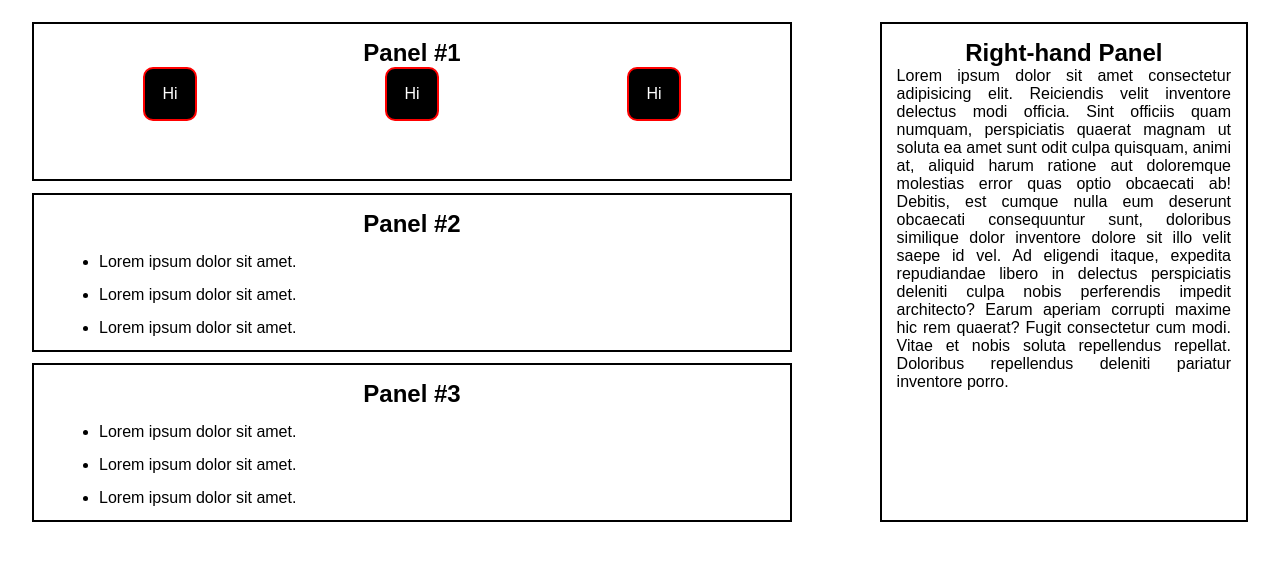
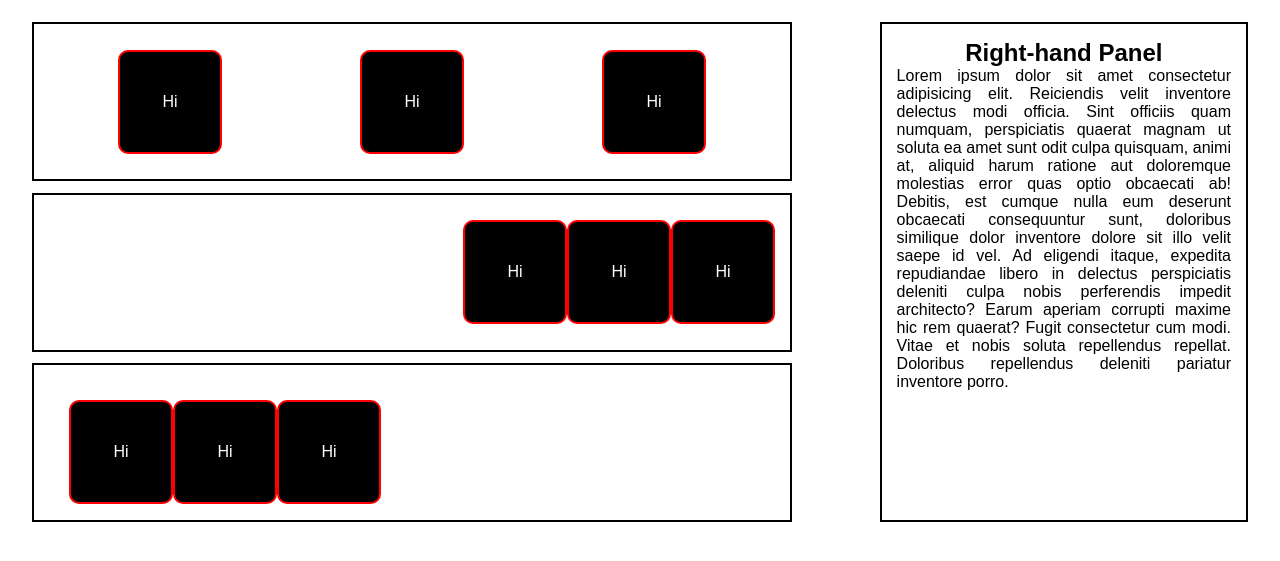
Before and after one commit to nmWolfe/flexbox_challenge_nology, a plain HTML site: page index.html in a window 1280 px wide. Shown: the part 53-614 px from the top of the page. Drawn offline with Linux system fonts and the light colour scheme.

Commit message:
nearly there... flexboxes moving...

```diff
--- a/index.html
+++ b/index.html
@@ -20,28 +20,28 @@
     <main>
       <div id="left-panel">
         <div class="card">
-          <h2>Panel #1</h2>
-          <div id="boxes">
+          <!--<h2>Panel #1</h2>-->
+          <div id="boxes_1">
             <div id="box">Hi</div>
             <div id="box">Hi</div>
             <div id="box">Hi</div>
           </div>
         </div>
         <div class="card">
-          <h2>Panel #2</h2>
-          <ul>
-            <li>Lorem ipsum dolor sit amet.</li>
-            <li>Lorem ipsum dolor sit amet.</li>
-            <li>Lorem ipsum dolor sit amet.</li>
-          </ul>
+          <!--<h2>Panel #2</h2>-->
+          <div id="boxes_2">
+            <div id="box">Hi</div>
+            <div id="box">Hi</div>
+            <div id="box">Hi</div>
+          </div>
         </div>
         <div class="card">
-          <h2>Panel #3</h2>
-          <ul>
-            <li>Lorem ipsum dolor sit amet.</li>
-            <li>Lorem ipsum dolor sit amet.</li>
-            <li>Lorem ipsum dolor sit amet.</li>
-          </ul>
+          <!--<h2>Panel #3</h2>-->
+          <div id="boxes_3">
+            <div id="box">Hi</div>
+            <div id="box">Hi</div>
+            <div id="box">Hi</div>
+          </div>
         </div>
       </div>
       <div id="right-panel">
--- a/style.css
+++ b/style.css
@@ -89,9 +89,8 @@ p {
 }
 
 #box {
-    width: 50px;
-    height: 50px;
-    margin: auto;
+    width: 100px;
+    height: 100px;
     background-color: black;
     border: solid red 2px;
     color: white;
@@ -101,8 +100,23 @@ p {
     justify-content: center;
 }
 
-#boxes {
+#boxes_1 {
     display: flex;
-    flex-direction: row;
     justify-content: space-around;
+    align-items: center;
+    height: 100%;
 }
+
+#boxes_2 {
+    display: flex;
+    justify-content: flex-end;
+    align-items: center;
+    height: 100%;
+
+}
+
+#boxes_3 {
+    display: flex;
+    justify-content: flex-start;
+    padding: 20px;
+}
```
